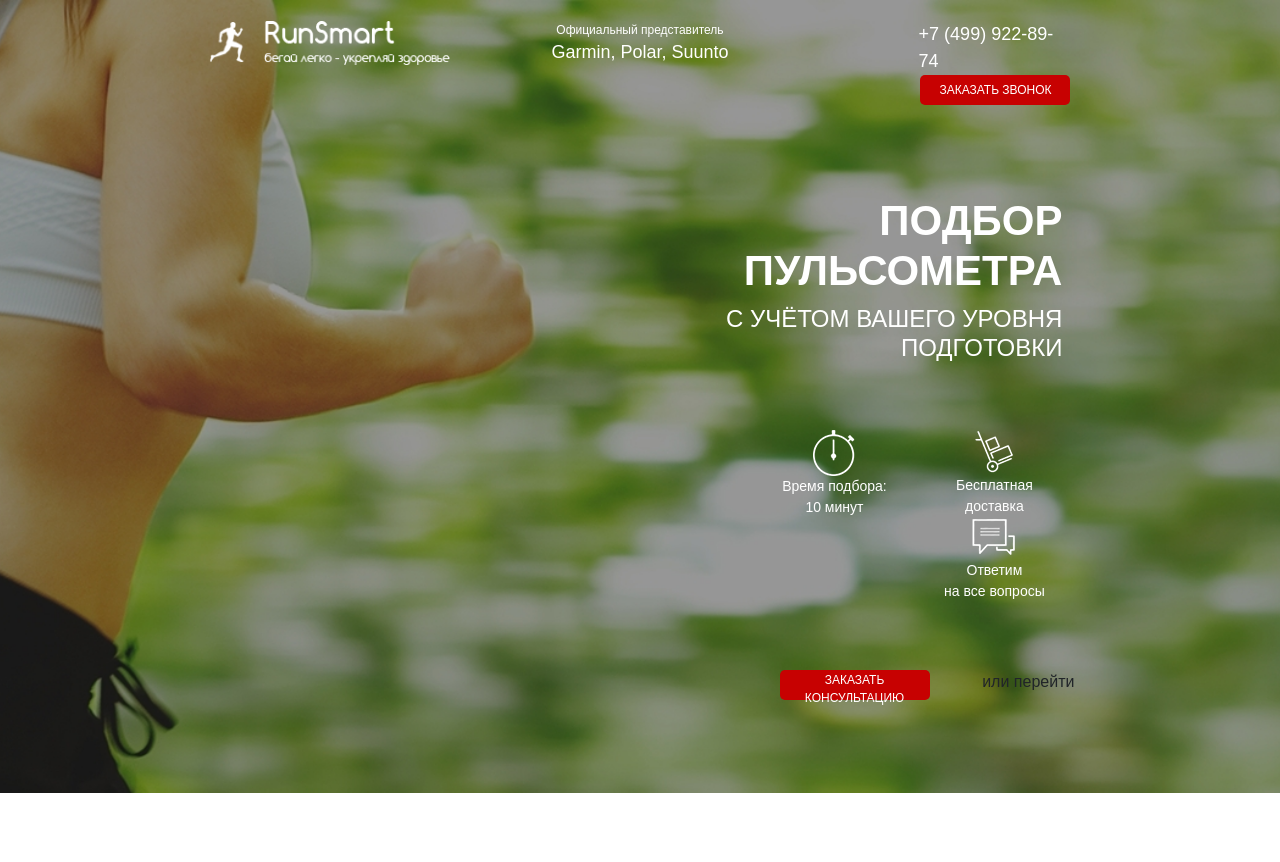
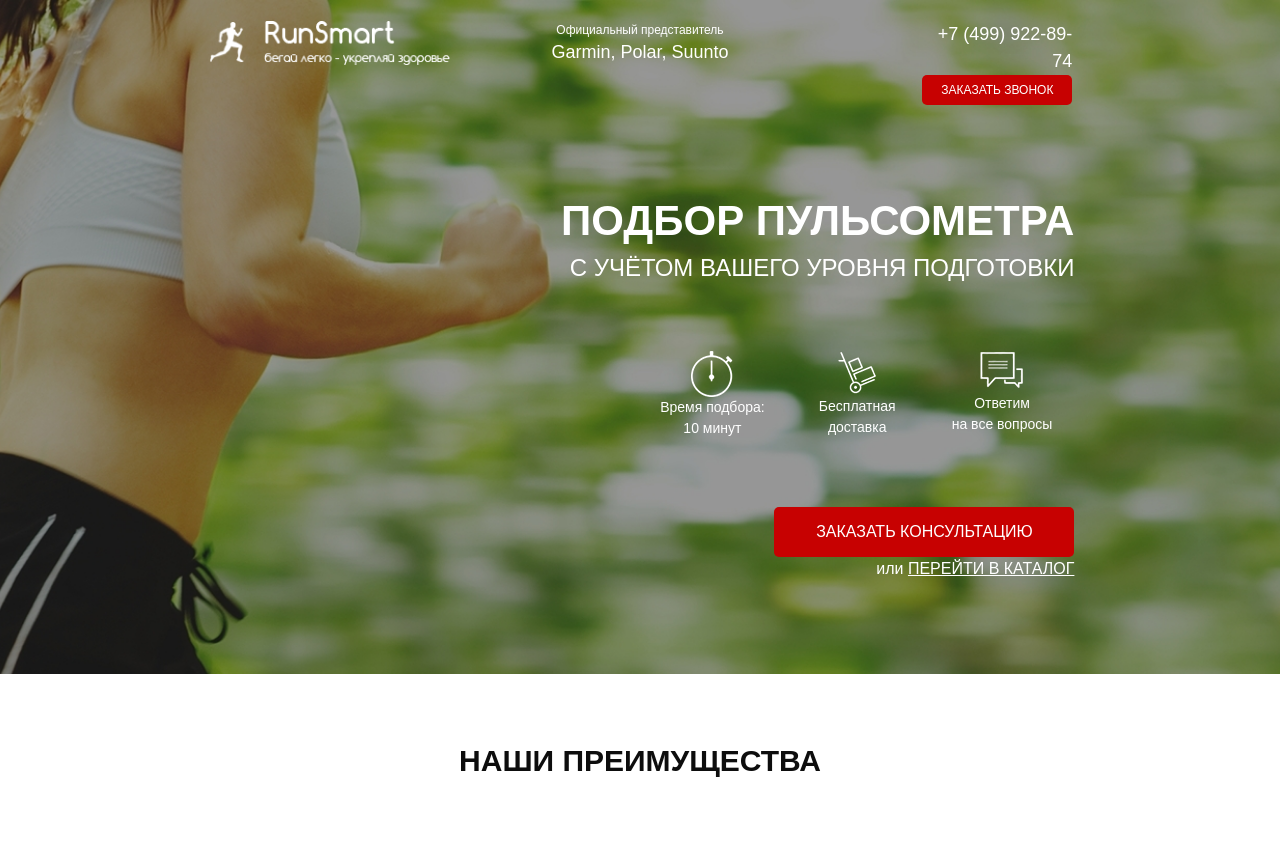
Before and after one commit to roman21234/RunSmart, a website: page src/index.html in a window 1280 px wide. Drawn offline with nearby package versions, Linux system fonts and the light colour scheme.

Commit message:
beginning advantages

```diff
--- a/src/index.html
+++ b/src/index.html
@@ -20,16 +20,16 @@
                     Официальный представитель
                     <span>Garmin, Polar, Suunto</span>
                 </div>
-                <div class="header__contacts col-md-2 offset-md-2 d-flex flex-column">
+                <div class="header__contacts col-md-2 offset-md-2 d-flex align-items-end flex-column">
                     <a class="header__phone" href="tel: +74999228974">+7 (499) 922-89-74</a>
                     <button class="button">заказать звонок</button>
                 </div>
             </div>
-            <div class="promo__h row col-md-6 offset-md-5 d-flex flex-column">
+            <div class="promo__h col-md-6 offset-md-5 d-flex flex-column">
                 <h1 class="promo__h1">Подбор пульсометра</h1>
                 <h2 class="promo__h2">с учётом Вашего уровня подготовки</h2>
             </div>
-            <div class="promo__advantages row col-md-5 offset-md-6 d-flex justify-content-end">
+            <div class="promo__advantages col-md-5 offset-md-6 d-flex justify-content-end">
                 <div class="promo__advantage">
                     <img src="icons/timer_time_stopwatch.png" alt="timer" class="promo__ico">
                     <div class="promo__subico">Время подбора:<br>10 минут</div>
@@ -43,17 +43,30 @@
                     <div class="promo__subico">Ответим<br>на все вопросы</div>
                 </div>
             </div>
-            <div class="promo__buttons row col-md-4 offset-md-7">
-                <button class="button">Заказать консультацию</button>
-                или перейти
+            <div class="promo__buttons col-md-4 offset-md-7 d-flex align-items-end flex-column">
+                <button class="button button_main">Заказать консультацию</button>
+                <div class="promo__catalog">или <a href="#">ПЕРЕЙТИ В КАТАЛОГ</a></div>
             </div>
         </div>
     </div>
 
     <div class="advantages">
         <div class="container col-md-10 offset-md-1">
+            <h1 class="advantages__h1">НАШИ ПРЕИМУЩЕСТВА</h1>
+            <div class="advantages__blocks">
+                <div class="advantages_block">
+                    <img src="" alt="" class="advantages_ico">
 
+                </div>
+                <div class="advantages_block">
+                    <img src="" alt="" class="advantages_ico">
 
+                </div>
+                <div class="advantages_block">
+                    <img src="" alt="" class="advantages_ico">
+
+                </div>
+            </div>
         </div>
     </div>
 
--- a/src/sass/blocks/_advantages.scss
+++ b/src/sass/blocks/_advantages.scss
@@ -1,4 +1,10 @@
 .advantages {
     min-height: 470px;
-
+    padding: 69px 0 98px 0;
+    &__h1 {
+        font-size: 30px;
+        font-weight: 700;
+        color: #0d0d0d;
+        text-align: center;
+    }
 }
--- a/src/sass/blocks/_buttons.scss
+++ b/src/sass/blocks/_buttons.scss
@@ -8,5 +8,14 @@
     font-weight: 500;
     text-transform: uppercase;
     color: #ffffff;
-    margin: 0 auto;
+    &_main {
+        width: 300px;
+        height: 50px;
+        background-color: $main-color;
+        border-radius: 5px;
+        font-size: 16px;
+        font-weight: 500;
+        text-transform: uppercase;
+        color: #ffffff;
+    }
 }
--- a/src/sass/blocks/_header.scss
+++ b/src/sass/blocks/_header.scss
@@ -20,7 +20,7 @@
         font-weight: 400;
         text-decoration: none;
         color: #fff;
-        margin: 0 auto;
+        text-align: right;
         &:hover {
             color: #fff;
             text-decoration: none;
--- a/src/sass/blocks/_promo.scss
+++ b/src/sass/blocks/_promo.scss
@@ -37,6 +37,14 @@
     }
     &__buttons {
         padding-top: 68px;
-
+    }
+    &__catalog{
+        font-size: 16px;
+        font-weight: 500;
+        color: #ffffff;
+        a {
+            text-decoration: underline;
+            color: #ffffff;
+        }
     }
 }
```
Also changed, not shown: src/css/style.min.css.
